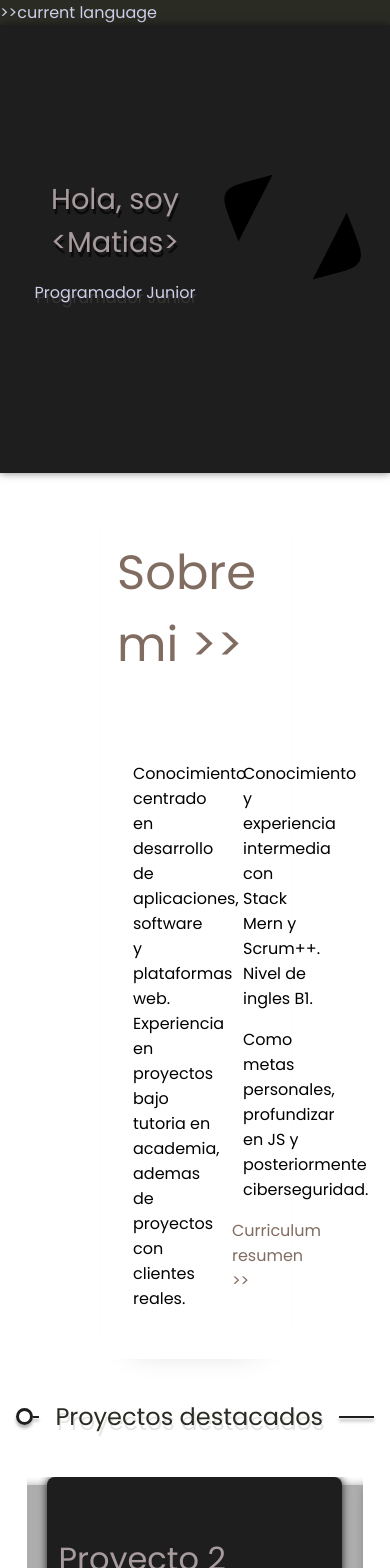
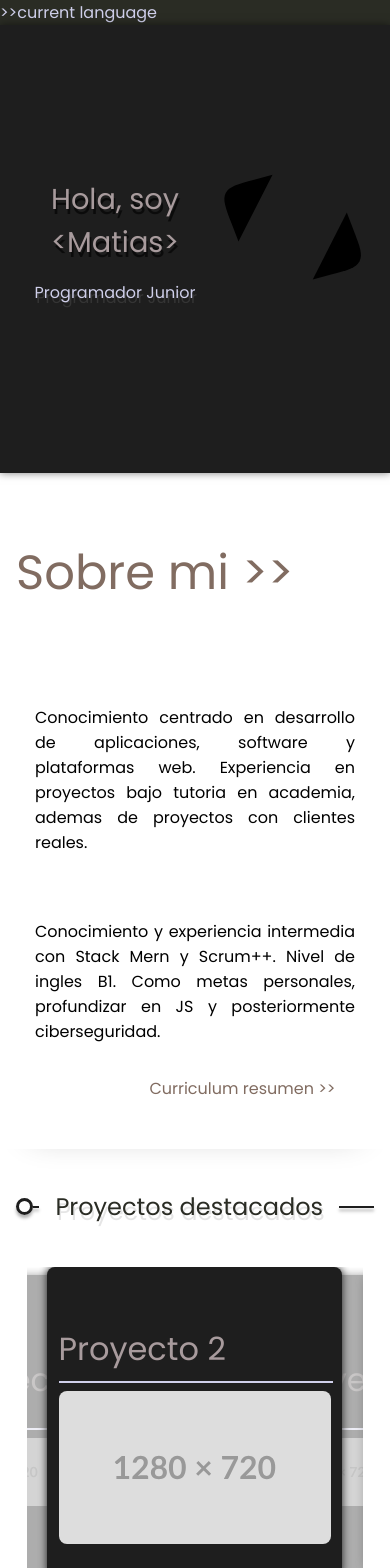
Before and after one commit to Matii111/Matii111.github.io, a React (Create React App) app: page / in a window 390 px wide. Shown: the top 1568 px of the page. Built offline with nearby package versions, Linux system fonts and the light colour scheme.

Commit message:
fix(minor): Summary section responsive.

```diff
--- a/src/components/summary.js
+++ b/src/components/summary.js
@@ -1,10 +1,12 @@
+import { Slide } from 'react-slideshow-image';
 function SummarySection() {
     return (
         <div className='summary-container'>
-
-            <p className='summary-title'>
-                Sobre mi &gt;&gt;
-            </p>
+            <div className='summary-title'>
+                <p>
+                    Sobre mi &gt;&gt;
+                </p>
+            </div>
             <div className='sumaries-container'>
                 <div className='summary-left'>
                     <p>
@@ -15,14 +17,12 @@ function SummarySection() {
                 <div className='summary-right'>
                     <p>
                         Conocimiento y experiencia intermedia con Stack Mern y Scrum++. Nivel de ingles B1.
-                    </p>
-                    <p>
                         Como metas personales, profundizar en JS y posteriormente ciberseguridad.
                     </p>
-                    <div>
-                        <a> Curriculum resumen &gt;&gt;</a>
-                    </div>
                 </div>
+            </div>
+            <div className='summary-curriculum'>
+                <a> Curriculum resumen &gt;&gt;</a>
             </div>
         </div >
     );
--- a/src/index.css
+++ b/src/index.css
@@ -110,6 +110,7 @@ body {
   background-color: var(--body-color);
   margin: 0;
 }
+
 /*------WIP PLACE HOLDER------*/
 
 /* GO TOP BUTTON */
@@ -227,46 +228,68 @@ body {
   stroke: var(--items-color-2);
 }
 
+/* SUMMARY CONTENT */
 .summary-container {
-  padding: 1rem;
-  width: 40%;
   display: flex;
   flex-direction: column;
   box-shadow: 0rem 1rem 2rem -2rem rgba(0, 0, 0, 0.3);
-}
-
-.sumaries-container {
-  display: flex;
-  flex-direction: row;
-  justify-content: space-between;
-}
-
-.sumaries-container>div {
-  width: 50%;
-  cursor: default;
-  padding: 1rem;
+  align-items: center;
+  width: 100%;
 }
 
 .summary-title {
-  text-align: justify;
+  width: 100%;
+  max-width: 44rem;
+  display: flex;
+  justify-content: flex-start;
+}
+
+.summary-title>p {
   font-size: 3rem;
   color: var(--items-color-1);
   cursor: default;
-}
-
-.summary-right>div {
-  display: flex;
-  justify-content: flex-end;
-}
-
-.summary-right>div>a {
+  padding: 1rem;
+  white-space: nowrap;
+}
+
+.sumaries-container {
+  display: flex;
+  flex-wrap: wrap;
+  width: 100%;
+  flex-direction: row;
+  justify-content: center;
+}
+
+.sumaries-container>div {
+  width: fit-content;
+  cursor: default;
+  padding: 1rem;
+}
+
+.summary-right>p,
+.summary-left>p {
+  font-size: 1rem;
+  min-width: 5rem;
+  text-align: justify;
+  max-width: 20rem;
+}
+
+.summary-curriculum>a {
   cursor: pointer;
   color: var(--items-color-1);
   transition: all 0.3s ease-in-out;
   padding-bottom: 1rem;
 }
 
-.summary-right>div>a:hover {
+.summary-container>.summary-curriculum {
+  width: 59%;
+  max-width: 41rem;
+  display: flex;
+  justify-content: flex-end;
+  padding-bottom: 2rem;
+}
+
+.summary-container>div>a:hover {
   color: var(--items-color-2);
   text-shadow: 0 0.2rem 0.2rem rgba(0, 0, 0, 0.3);
 }
@@ -1468,6 +1491,8 @@ body {
 
 @media (max-width: 751px) {
 
+
+
   /* PRESENTATION LABEL */
 
   .presentation-label {
@@ -1478,6 +1503,11 @@ body {
     width: 15rem;
     margin-left: -5rem;
     padding-bottom: 3rem;
+  }
+
+  /* SUMMARY SECTION */
+  .summary-container>.summary-curriculum {
+    width: 72%;
   }
 
   /* FEATURED PROJECTS */
@@ -1758,6 +1788,33 @@ body {
     width: 10rem;
   }
 
+  /* SUMMARY CONTENT */
+
+  .summary-title>p {
+    font-size: 1.5rem;
+    color: var(--items-color-1);
+    cursor: default;
+    padding: 1rem;
+    white-space: nowrap;
+  }
+
+  .summary-right>p,
+  .summary-left>p {
+    font-size: 0.8rem;
+    min-width: 5rem;
+    text-align: justify;
+    max-width: 15rem;
+  }
+
+  .summary-container>.summary-curriculum {
+    font-size: 0.8rem;
+  }
+
+  .summary-container>.summary-curriculum {
+    width: 75%;
+    min-width: 13rem;
+  }
+
   /* FEATURED CONTENT */
 
   .featured-title>p {
```
